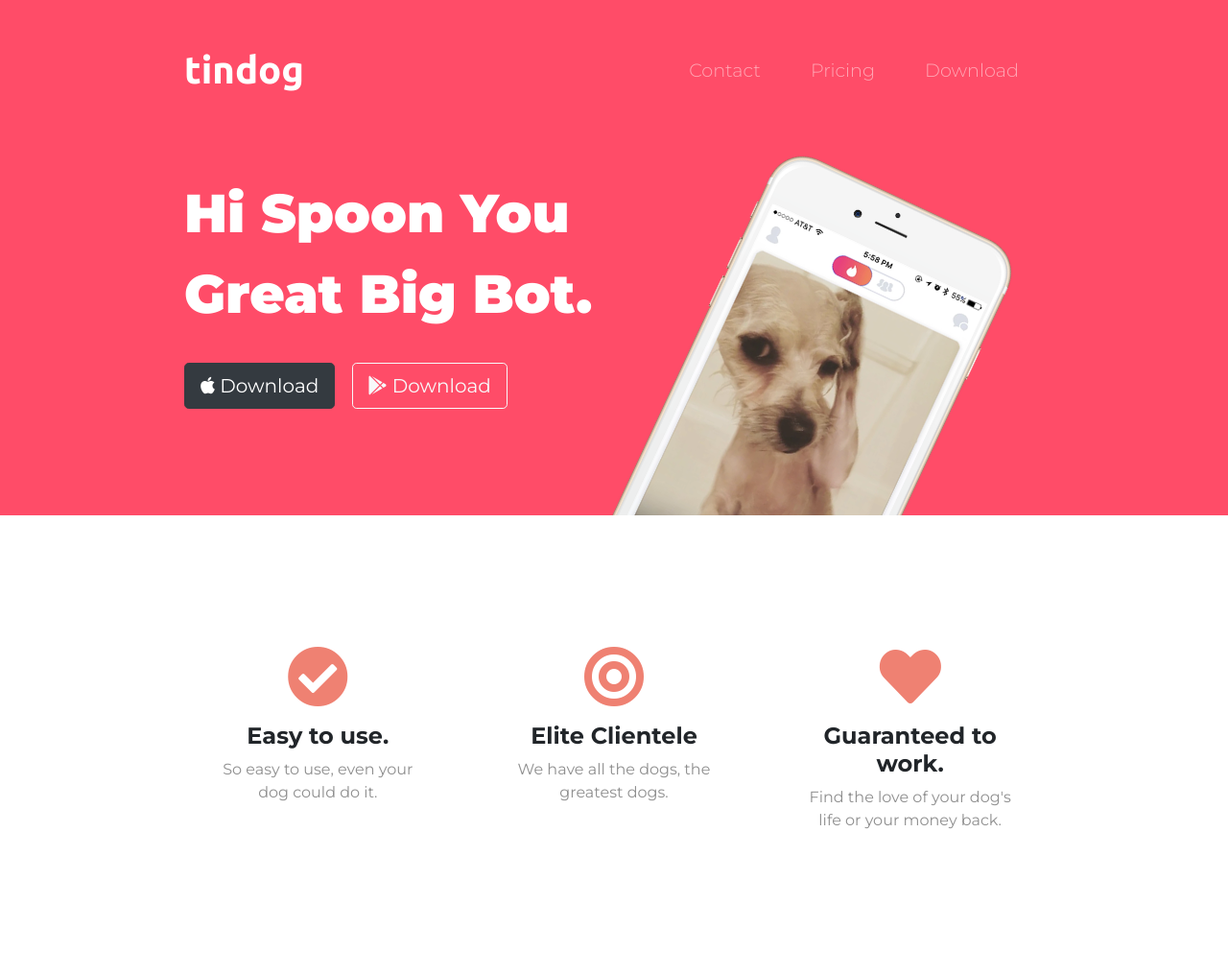
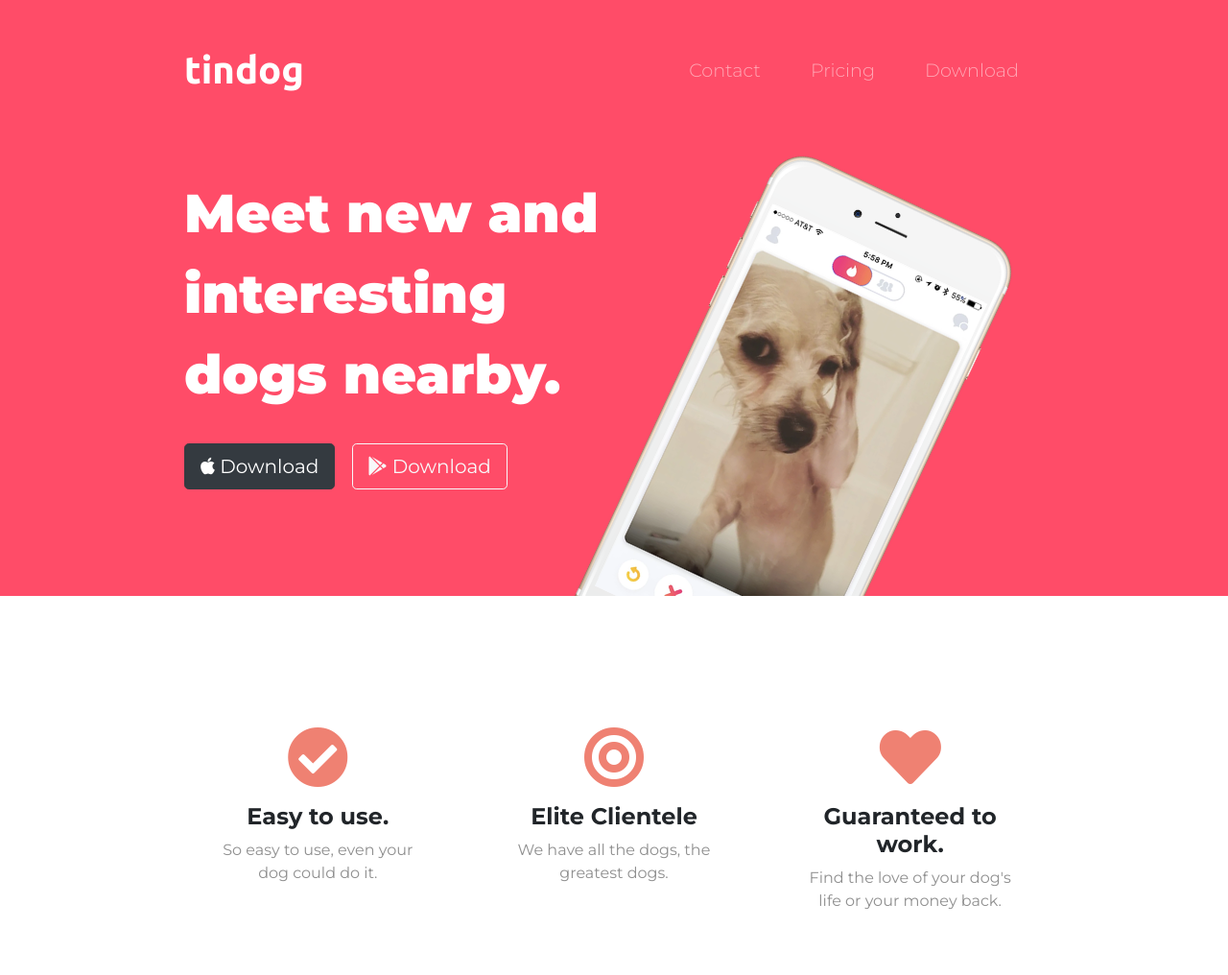
Before and after one commit to DevPreston1/MySite.github.io, a plain HTML site: page index.html in a window 1280 px wide. Shown: the top 1016 px of the page at 96% size. Drawn offline with nearby package versions, Linux system fonts and the light colour scheme.

Commit message:
Update index.html

```diff
--- a/index.html
+++ b/index.html
@@ -58,7 +58,7 @@
       <!-- Title -->
       <div class="row">
         <div class="col-lg-6">
-          <h1 class="big-heading">Hi Spoon You Great Big Bot.</h1>
+          <h1 class="big-heading">Meet new and interesting dogs nearby.</h1>
           <button type="button" class="btn btn-dark btn-lg download-button"><i class="fab fa-apple"></i>
             Download</button>
           <button type="button" class="btn btn-outline-light btn-lg download-button"><i class="fab fa-google-play"></i>
```
